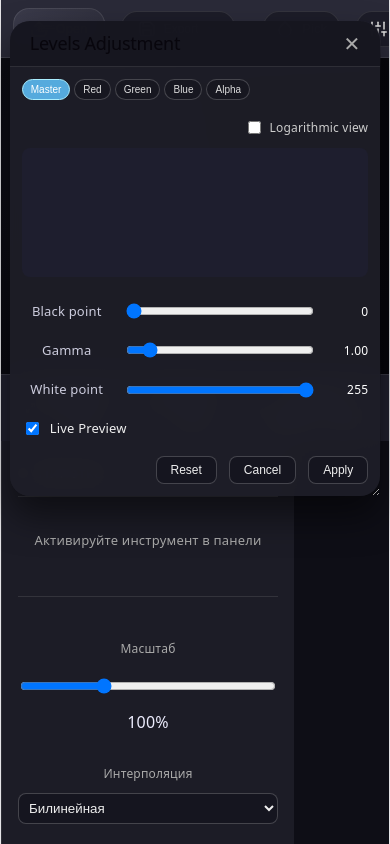
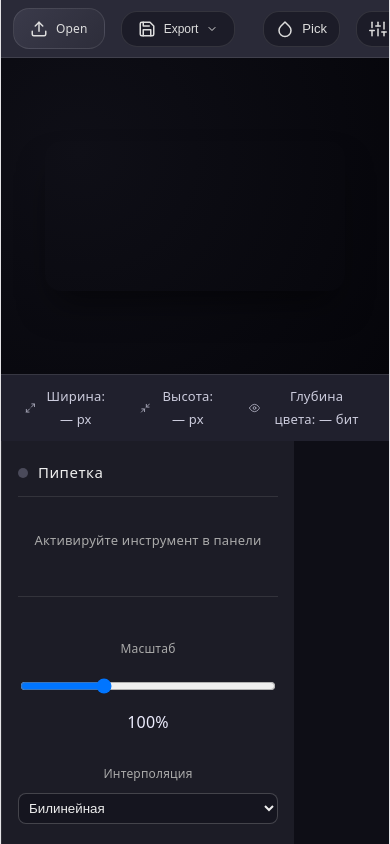
Before and after one commit to FrontendCourseMP/photoshop-ndbeliaeb0401, a React (Vite) app: page / in a window 390 px wide. Built offline with nearby package versions, Linux system fonts and the light colour scheme.

Commit message:
fix dialog

```diff
--- a/src/components/LevelsDialog/LevelsDialog.jsx
+++ b/src/components/LevelsDialog/LevelsDialog.jsx
@@ -1,16 +1,14 @@
-import { useEffect, useRef, useState, useCallback } from 'react';
+import { useEffect, useRef, useState } from 'react';
 import { useHistogram } from '../../hooks/useHistogram';
 import { useLevels } from '../../hooks/useLevels';
-import { useDraggable } from '../../hooks/useDraggable';
 import HistogramCanvas from './HistogramCanvas';
 import InputLevels from './InputLevels';
 import styles from './LevelsDialog.module.css';
 
 const LevelsDialog = ({ isOpen, onClose, onApply, onPreview, originalImageData }) => {
-  const { dialogRef, style, handleMouseDown } = useDraggable({ x: 20, y: 80 });
+  const dialogRef = useRef(null);
   const [histogramMode, setHistogramMode] = useState('linear');
   const [previewEnabled, setPreviewEnabled] = useState(true);
-  const [isApplying, setIsApplying] = useState(false);
   const { histogram, currentChannel: histChannel, updateChannel: updateHistChannel } = useHistogram(originalImageData);
   const {
     currentChannel,
@@ -22,71 +20,45 @@ const LevelsDialog = ({ isOpen, onClose, onApply, onPreview, originalImageData }
     preview
   } = useLevels(originalImageData);
 
-  const debounceTimer = useRef(null);
-  const lastSettings = useRef({ black: 0, gamma: 1, white: 255 });
-  const isDialogOpenRef = useRef(false);
-
   useEffect(() => {
-    if (isOpen && !isDialogOpenRef.current) {
+    if (isOpen) {
       dialogRef.current?.showModal();
-      isDialogOpenRef.current = true;
-      if (dialogRef.current && style) {
-        dialogRef.current.style.left = style.left;
-        dialogRef.current.style.top = style.top;
-      }
-    } else if (!isOpen && isDialogOpenRef.current) {
+    } else {
       dialogRef.current?.close();
-      isDialogOpenRef.current = false;
     }
-  }, [isOpen, dialogRef, style]);
+  }, [isOpen]);
 
   const handleChannelChange = (channelId) => {
     setCurrentChannel(channelId);
     updateHistChannel(channelId);
   };
 
-  const handleSettingsChange = useCallback((newValues) => {
-    const updated = { ...settings, ...newValues };
+  const handleSettingsChange = (newValues) => {
     updateSettings(newValues);
-
-    if (updated.black === lastSettings.current.black &&
-        updated.gamma === lastSettings.current.gamma &&
-        updated.white === lastSettings.current.white) {
-      return;
+    if (previewEnabled && onPreview) {
+      const updated = { ...settings, ...newValues };
+      const previewData = preview(currentChannel, updated.black, updated.gamma, updated.white);
+      if (previewData) onPreview(previewData);
     }
-    lastSettings.current = { black: updated.black, gamma: updated.gamma, white: updated.white };
-
-    if (previewEnabled && onPreview) {
-      if (debounceTimer.current) clearTimeout(debounceTimer.current);
-      debounceTimer.current = setTimeout(() => {
-        const previewData = preview(currentChannel, updated.black, updated.gamma, updated.white);
-        if (previewData) onPreview(previewData);
-      }, 50);
-    }
-  }, [updateSettings, settings, previewEnabled, onPreview, preview, currentChannel]);
+  };
 
   const handleReset = () => {
     resetSettings();
-    lastSettings.current = { black: 0, gamma: 1, white: 255 };
     if (previewEnabled && onPreview) {
       const previewData = preview(currentChannel, 0, 1, 255);
       if (previewData) onPreview(previewData);
     }
   };
 
-  const handleApply = async () => {
-    if (isApplying) return;
-    setIsApplying(true);
+  const handleApply = () => {
     if (adjustedImageData && onApply) {
-      await onApply(adjustedImageData);
+      onApply(adjustedImageData);
     }
-    setIsApplying(false);
     onClose();
   };
 
   const handleCancel = () => {
     resetSettings();
-    lastSettings.current = { black: 0, gamma: 1, white: 255 };
     onClose();
   };
 
@@ -99,12 +71,10 @@ const LevelsDialog = ({ isOpen, onClose, onApply, onPreview, originalImageData }
   ];
 
   return (
-    <dialog ref={dialogRef} className={styles.dialog} onClose={handleCancel} style={style}>
-      <div className={styles.draggableHeader} onMouseDown={handleMouseDown}>
+    <dialog ref={dialogRef} className={styles.dialog} onClose={handleCancel}>
+      <div className={styles.container}>
         <h2>Levels Adjustment</h2>
-        <button className={styles.closeBtn} onClick={handleCancel}>✕</button>
-      </div>
-      <div className={styles.container}>
+
         <div className={styles.channelSelector}>
           {channels.map(ch => (
             <button
@@ -153,7 +123,7 @@ const LevelsDialog = ({ isOpen, onClose, onApply, onPreview, originalImageData }
         <div className={styles.actions}>
           <button onClick={handleReset}>Reset</button>
           <button onClick={handleCancel}>Cancel</button>
-          <button onClick={handleApply} disabled={isApplying}>Apply</button>
+          <button onClick={handleApply}>Apply</button>
         </div>
       </div>
     </dialog>
--- a/src/components/LevelsDialog/LevelsDialog.module.css
+++ b/src/components/LevelsDialog/LevelsDialog.module.css
@@ -6,18 +6,14 @@
   padding: 0;
   width: 460px;
   max-width: 90vw;
-  max-height: 80vh;
   color: #eee;
   box-shadow: 0 20px 35px rgba(0,0,0,0.5);
   position: fixed;
+  top: 20px;
+  right: 20px;
+  left: auto;
+  bottom: auto;
   margin: 0;
-  overflow: hidden;
-  display: flex;
-  flex-direction: column;
-  cursor: default;
-  resize: both;
-  min-width: 260px;
-  z-index: 1000;
 }
 
 .dialog::backdrop {
@@ -27,15 +23,15 @@
 
 .container {
   padding: 20px;
-  overflow-y: auto;
-  flex: 1;
+  display: flex;
+  flex-direction: column;
+  gap: 16px;
 }
 
 .channelSelector {
   display: flex;
   flex-wrap: wrap;
   gap: 8px;
-  margin-bottom: 16px;
 }
 
 .channelBtn {
@@ -58,7 +54,7 @@
 .histogramControls {
   display: flex;
   justify-content: flex-end;
-  margin: 8px 0;
+  margin: 4px 0;
 }
 
 .modeToggle {
@@ -70,9 +66,7 @@
 }
 
 .previewCheck {
-  margin: 16px 0;
-  display: flex;
-  justify-content: flex-start;
+  margin: 8px 0;
 }
 
 .previewCheck label {
@@ -104,57 +98,7 @@
   background: #4a4a5a;
 }
 
-.draggableHeader {
-  cursor: move;
-  padding: 12px 20px;
-  background: rgba(20,20,30,0.8);
-  border-bottom: 1px solid rgba(255,255,255,0.1);
-  display: flex;
-  justify-content: space-between;
-  align-items: center;
-  user-select: none;
+.actions button:disabled {
+  opacity: 0.5;
+  cursor: not-allowed;
 }
-
-.draggableHeader h2 {
-  margin: 0;
-  font-size: 18px;
-}
-
-.closeBtn {
-  background: none;
-  border: none;
-  color: #aaa;
-  font-size: 20px;
-  cursor: pointer;
-  padding: 0;
-  line-height: 1;
-}
-
-.closeBtn:hover {
-  color: white;
-}
-
-@media (max-width: 640px) {
-  .dialog {
-    width: 95vw;
-    max-width: 95vw;
-    max-height: 90vh;
-    top: 2.5vh !important;
-    left: 2.5vw !important;
-    transform: none !important;
-  }
-  .channelSelector {
-    gap: 4px;
-  }
-  .channelBtn {
-    padding: 4px 8px;
-    font-size: 10px;
-  }
-  .actions button {
-    padding: 6px 14px;
-    font-size: 12px;
-  }
-  .container {
-    padding: 12px;
-  }
-}
```
